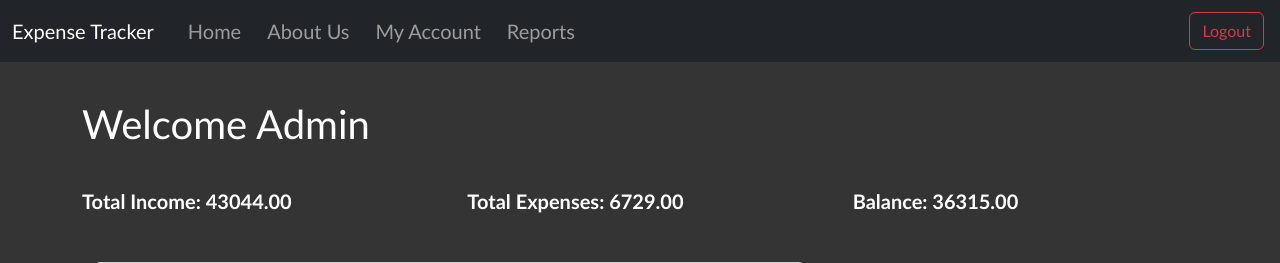
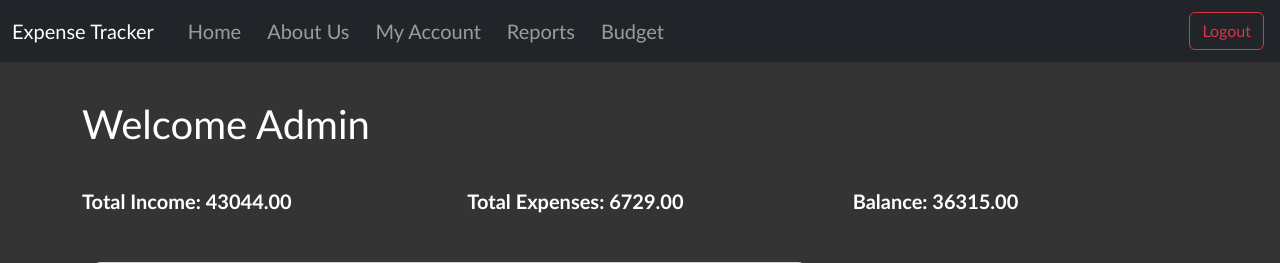
Before and after one commit to Namukuru/Tracker, a Django app: page /UserProfile/ in a window 1280 px wide. Shown: the top 263 px of the page. Run offline with Django 5.2, Linux system fonts and the light colour scheme; a user stored in the database is signed in; data comes from the database, SQL or seed files in the repository; a map, chart or similar area stays blank.

Commit message:
Updates in relation to the budget model

```diff
--- a/website/templates/navbar.html
+++ b/website/templates/navbar.html
@@ -53,6 +53,11 @@
                 >Reports</a
               >
             </li>
+            <li class="nav-item">
+              <a class="nav-link" aria-current="page" href="{%url 'budget'%}"
+                >Budget</a
+              >
+            </li>
             {%endif%}
           </ul>
         </div>
--- a/website/urls.py
+++ b/website/urls.py
@@ -5,6 +5,7 @@ urlpatterns = [
     path('', views.home, name='home'),
     path('about/', views.about, name='about'),
     path('reports/', views.reports, name='reports'),
+    path('budget/', views.budget, name='budget'),
     path('login/', views.login_user, name='loginUser'),
     path('logout/', views.logout_user, name='logout'),
     path('register/', views.register_user, name='register'),
--- a/website/views.py
+++ b/website/views.py
@@ -29,6 +29,10 @@ def about(request):
 
 def reports(request):
     return render(request, 'reports.html', {})
+
+
+def budget(request):
+    return render(request, 'budget.html', {})
 
 
 def user_profile(request):
```
